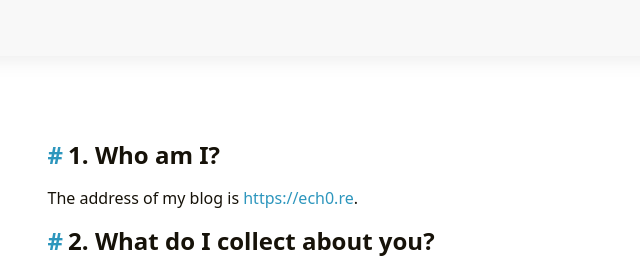
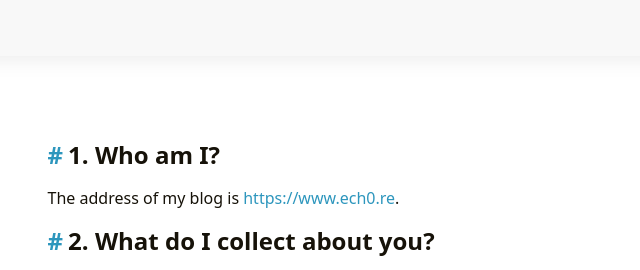
Before and after one commit to ech0re/ech0re.github.io, a plain HTML site: page privacy/index.html in a window 1280 px wide. Shown: the top 270 px of the page, 243-883 px from the left. Drawn offline with nearby package versions, Linux system fonts and the light colour scheme; some packages are replaced by stand-ins of ours.

Commit message:
Fixed blog URL in privacy page

```diff
--- a/privacy/index.html
+++ b/privacy/index.html
@@ -5,7 +5,7 @@
         <meta name="viewport" content="width=device-width, initial-scale=1">
         <meta name="robots" content="noodp" />
         <title>Privacy - Ech0 Security Blog</title><meta name="Description" content="Security blog"><meta property="og:title" content="Privacy" />
-<meta property="og:description" content="1. Who am I? The address of my blog is https://ech0.re.
+<meta property="og:description" content="1. Who am I? The address of my blog is https://www.ech0.re.
 2. What do I collect about you? Nothing. No cookies, no IP or personal data, not even minimal logs. I don&rsquo;t have any statistics, analytics or anything.
 Actually I don&rsquo;t even know you&rsquo;re here right now.
 But the host (Github) might collect some stuff, feel free to check their privacy page." />
@@ -16,7 +16,7 @@ But the host (Github) might collect some stuff, feel free to check their privacy
 
 <meta name="twitter:card" content="summary"/>
 <meta name="twitter:title" content="Privacy"/>
-<meta name="twitter:description" content="1. Who am I? The address of my blog is https://ech0.re.
+<meta name="twitter:description" content="1. Who am I? The address of my blog is https://www.ech0.re.
 2. What do I collect about you? Nothing. No cookies, no IP or personal data, not even minimal logs. I don&rsquo;t have any statistics, analytics or anything.
 Actually I don&rsquo;t even know you&rsquo;re here right now.
 But the host (Github) might collect some stuff, feel free to check their privacy page."/>
@@ -73,7 +73,7 @@ But the host (Github) might collect some stuff, feel free to check their privacy
     </div>
 </header><main class="main">
                 <div class="container"><div class="page single special"><h1 class="single-title animate__animated animate__pulse animate__faster">Privacy</h1><div class="content" id="content"><h2 id="1-who-am-i">1. Who am I?</h2>
-<p>The address of my blog is <a href="https://ech0.re" target="_blank" rel="noopener noreffer">https://ech0.re</a>.</p>
+<p>The address of my blog is <a href="https://www.ech0.re" target="_blank" rel="noopener noreffer">https://www.ech0.re</a>.</p>
 <h2 id="2-what-do-i-collect-about-you">2. What do I collect about you?</h2>
 <p><strong>Nothing</strong>. No cookies, no IP or personal data, not even minimal logs. I don&rsquo;t have any statistics, analytics or anything.</p>
 <p>Actually I don&rsquo;t even know you&rsquo;re here right now.</p>
```
